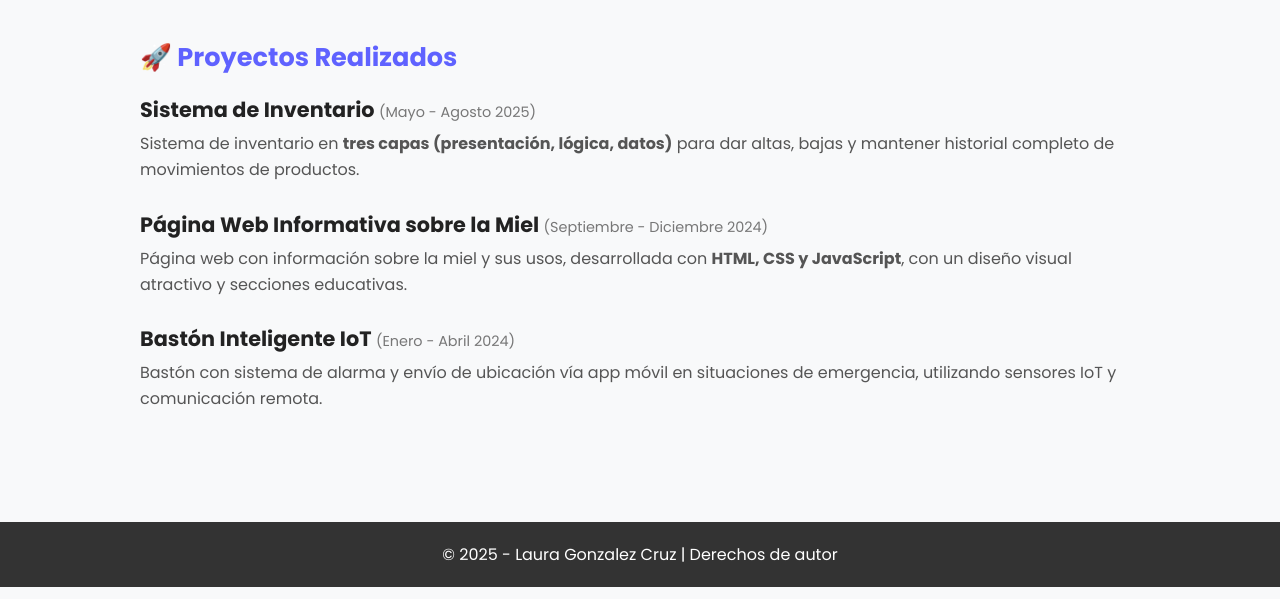
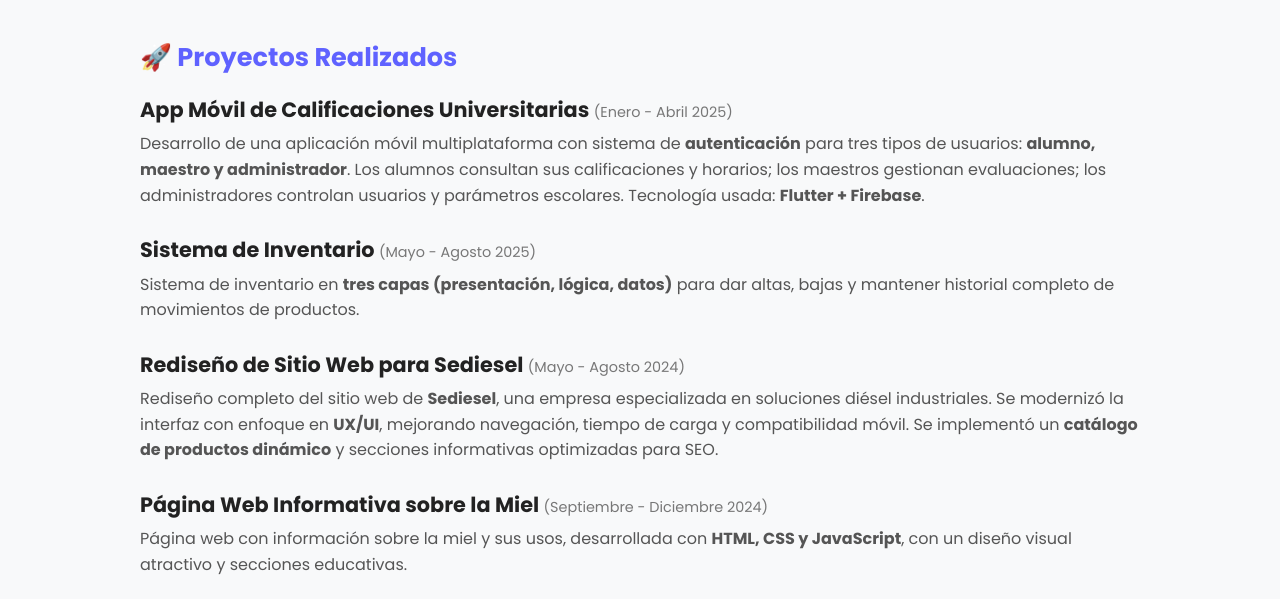
Before and after one commit to LauraGC-R/LauraGC-R.github.io, a plain HTML site: page index.html in a window 1280 px wide. Shown: the part 715-1314 px from the top of the page. Drawn offline with Linux system fonts and the light colour scheme.

Commit message:
Update index.html

```diff
--- a/index.html
+++ b/index.html
@@ -55,9 +55,28 @@
       <h2>🚀 Proyectos Realizados</h2>
 
       <div class="project">
+        <h3>App Móvil de Calificaciones Universitarias <span>(Enero - Abril 2025)</span></h3>
+        <p>
+          Desarrollo de una aplicación móvil multiplataforma con sistema de <strong>autenticación</strong> para tres tipos de usuarios:
+          <strong>alumno, maestro y administrador</strong>. Los alumnos consultan sus calificaciones y horarios; los maestros gestionan evaluaciones;
+          los administradores controlan usuarios y parámetros escolares.
+          Tecnología usada: <strong>Flutter + Firebase</strong>.
+        </p>
+      </div>
+
+      <div class="project">
         <h3>Sistema de Inventario <span>(Mayo - Agosto 2025)</span></h3>
         <p>
           Sistema de inventario en <strong>tres capas (presentación, lógica, datos)</strong> para dar altas, bajas y mantener historial completo de movimientos de productos.
+        </p>
+      </div>
+
+      <div class="project">
+        <h3>Rediseño de Sitio Web para Sediesel <span>(Mayo - Agosto 2024)</span></h3>
+        <p>
+          Rediseño completo del sitio web de <strong>Sediesel</strong>, una empresa especializada en soluciones diésel industriales.
+          Se modernizó la interfaz con enfoque en <strong>UX/UI</strong>, mejorando navegación, tiempo de carga y compatibilidad móvil.
+          Se implementó un <strong>catálogo de productos dinámico</strong> y secciones informativas optimizadas para SEO.
         </p>
       </div>
 
@@ -74,6 +93,7 @@
           Bastón con sistema de alarma y envío de ubicación vía app móvil en situaciones de emergencia, utilizando sensores IoT y comunicación remota.
         </p>
       </div>
+
     </section>
   </main>
 
```
